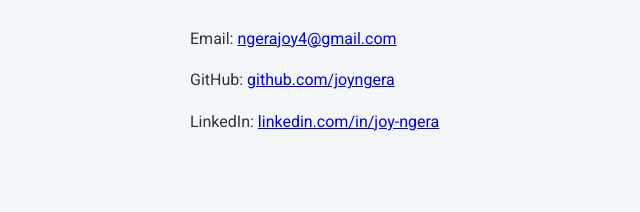
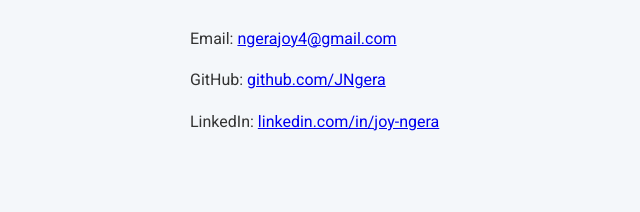
Before and after one commit to JNgera/portfolio, a plain HTML site: page index.html in a window 1280 px wide. Shown: the part 2167-2379 px from the top of the page, 0-640 px from the left. Drawn offline with Linux system fonts and the light colour scheme.

Commit message:
Update index.html

```diff
--- a/index.html
+++ b/index.html
@@ -41,7 +41,7 @@
   <section id="contact">
     <h2>Contact</h2>
     <p>Email: <a href="mailto:ngerajoy4@gmail.com">ngerajoy4@gmail.com</a></p>
-    <p>GitHub: <a href="https://github.com/joyngera" target="_blank">github.com/joyngera</a></p>
+    <p>GitHub: <a href="https://github.com/JNgera" target="_blank">github.com/JNgera</a></p>
     <p>LinkedIn: <a href="https://linkedin.com/in/joy-ngera" target="_blank">linkedin.com/in/joy-ngera</a></p>
   </section>
 
```
